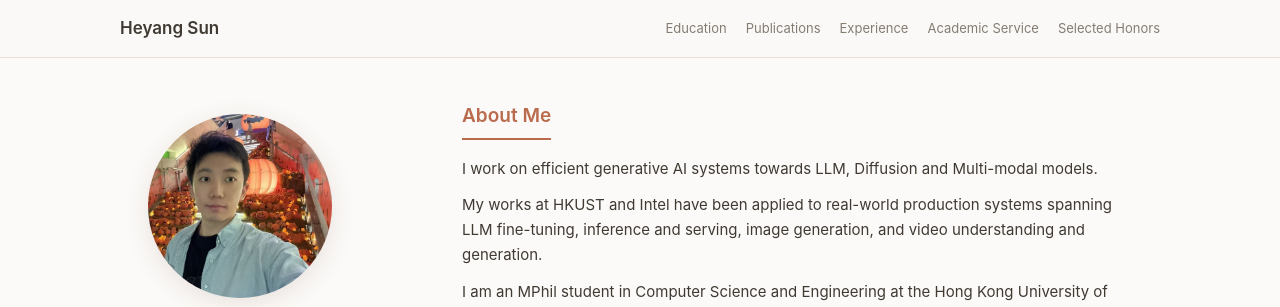
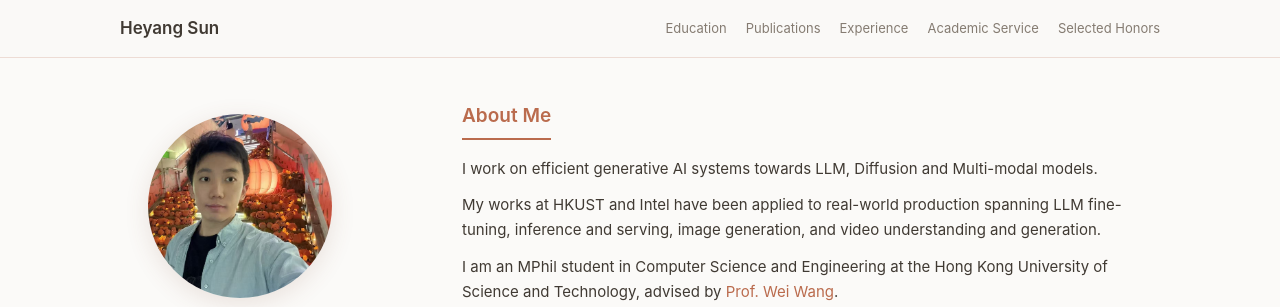
Before and after one commit to Uxito-Ada/Uxito-Ada.github.io, a plain HTML site: page index.html in a window 1280 px wide. Shown: the top 307 px of the page. Drawn offline with Linux system fonts and the light colour scheme.

Commit message:
Refine production wording

```diff
--- a/index.html
+++ b/index.html
@@ -38,7 +38,7 @@
         <section class="section about">
           <h2>About Me</h2>
           <p>I work on efficient generative AI systems towards LLM, Diffusion and Multi-modal models.</p>
-          <p>My works at HKUST and Intel have been applied to real-world production systems spanning LLM fine-tuning, inference and serving, image generation, and video understanding and generation.</p>
+          <p>My works at HKUST and Intel have been applied to real-world production spanning LLM fine-tuning, inference and serving, image generation, and video understanding and generation.</p>
           <p>I am an MPhil student in Computer Science and Engineering at the Hong Kong University of Science and Technology, advised by <a href="https://www.cse.ust.hk/~weiwa/" target="_blank" rel="noreferrer">Prof. Wei Wang</a>.</p>
         </section>
 
```
